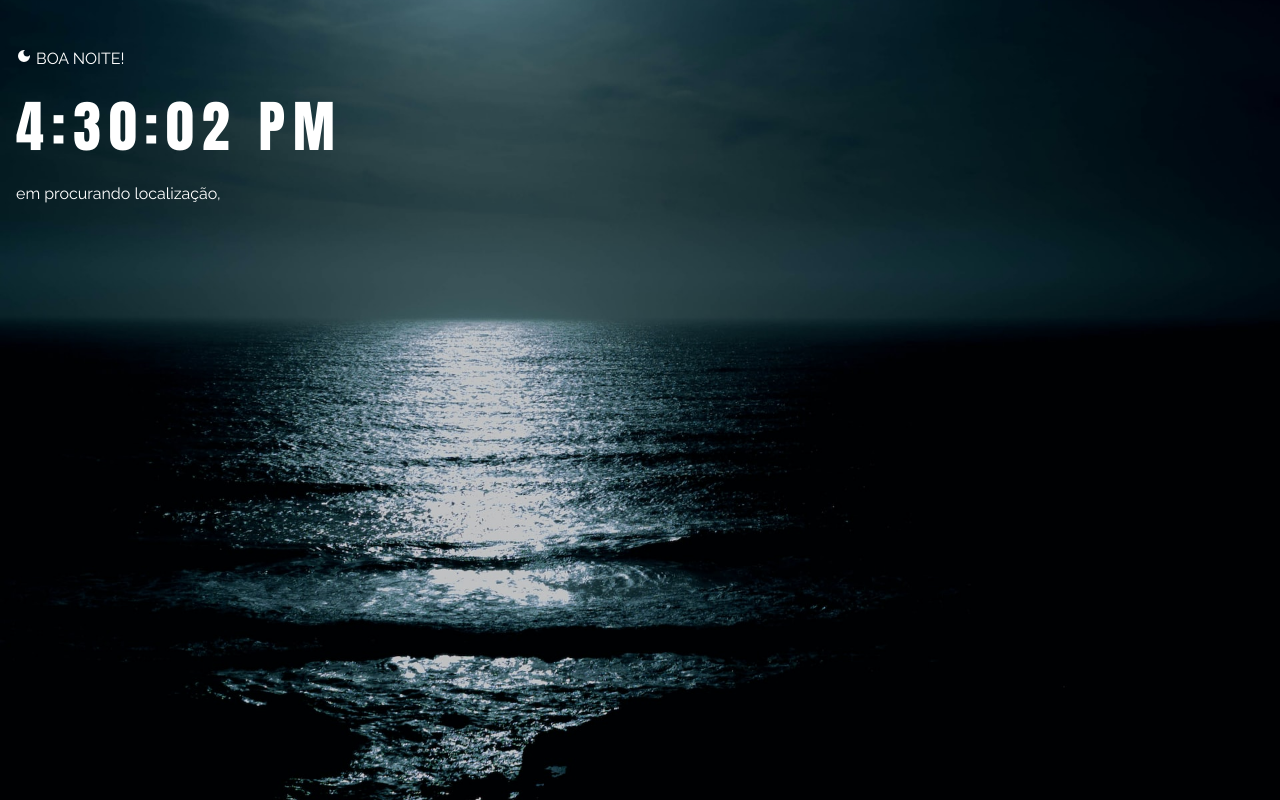
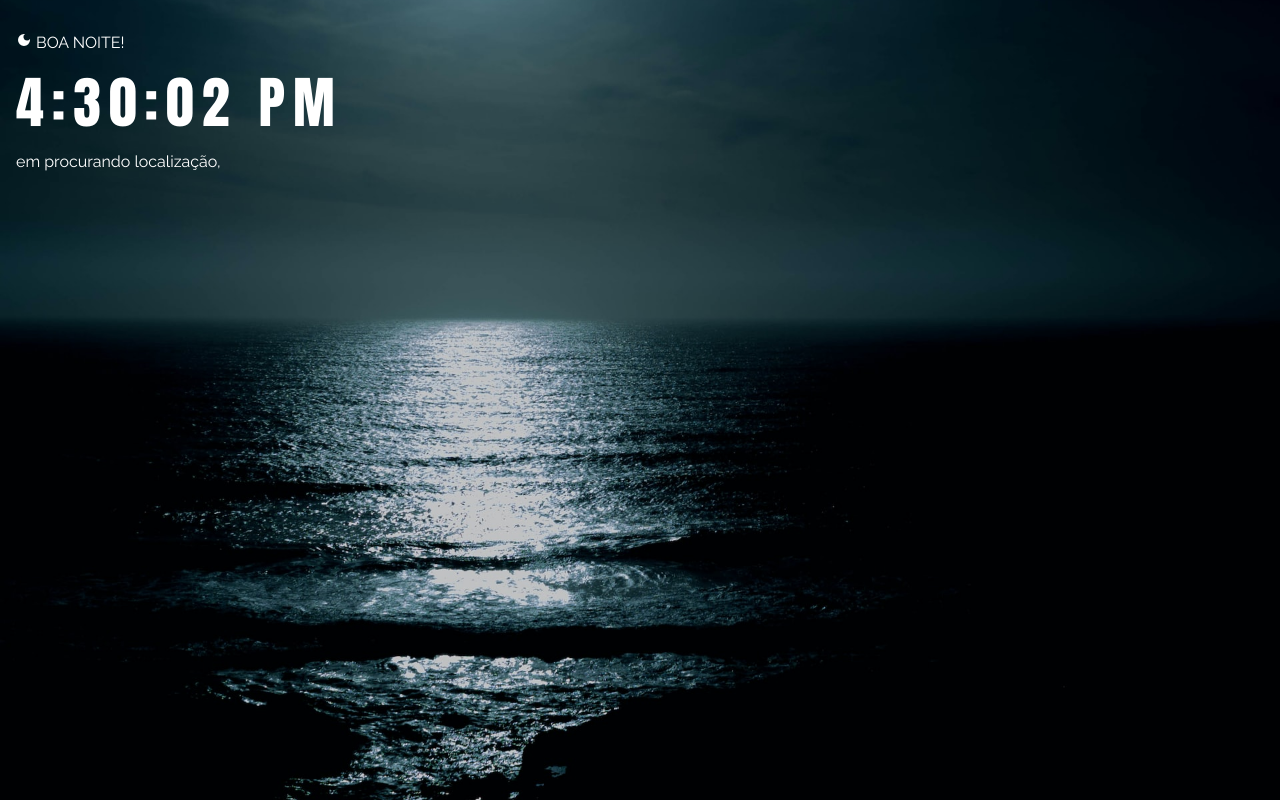
Before and after one commit to Arydiane/clock, a React (Create React App) app: page / in a window 1280 px wide. Built offline with nearby package versions, Linux system fonts and the light colour scheme; no server answers.

Commit message:
atualiza a estilização base

```diff
--- a/src/styles/base.scss
+++ b/src/styles/base.scss
@@ -1,11 +1,14 @@
 @import-normalize;
 @import 'styles/_variables';
 
-body {
+* {
     margin: 0;
     padding: 0;
-    min-height: 100vh;
     box-sizing: border-box;
+}
+
+body {
+    height: 100vh;
     font-family: $font-light;
     color: $text-color;
 }
```
